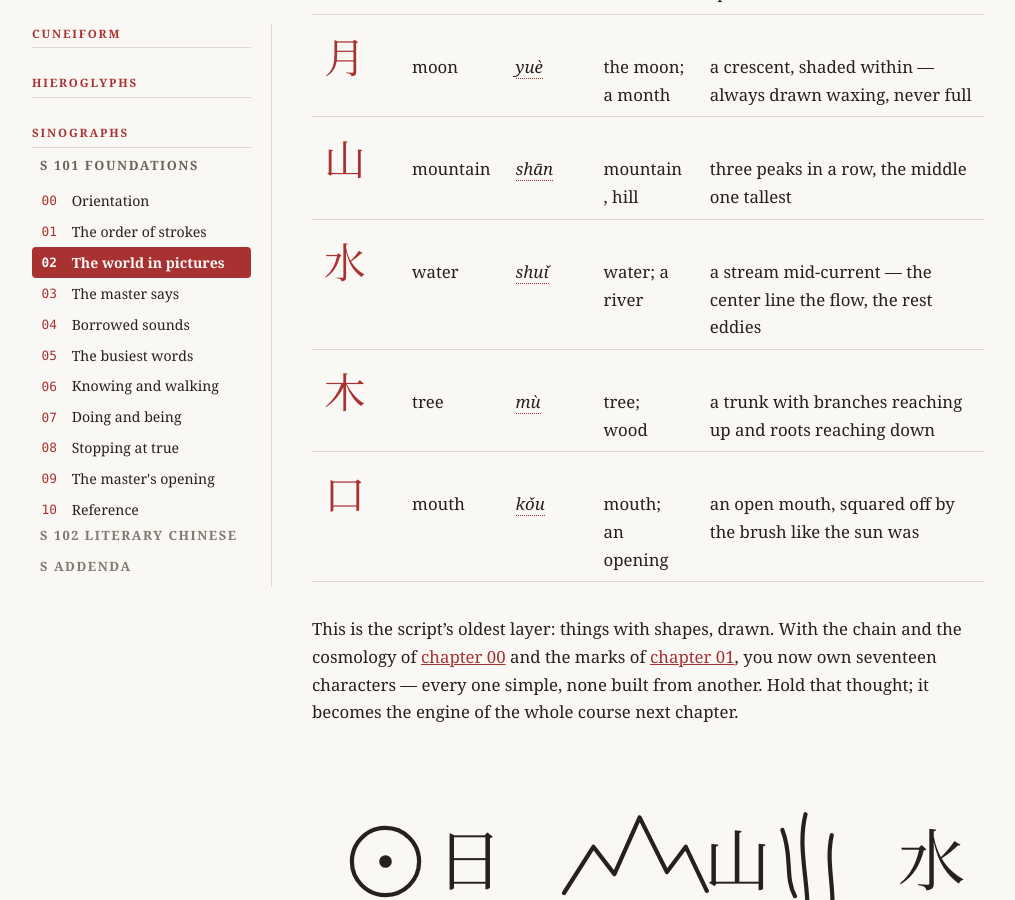
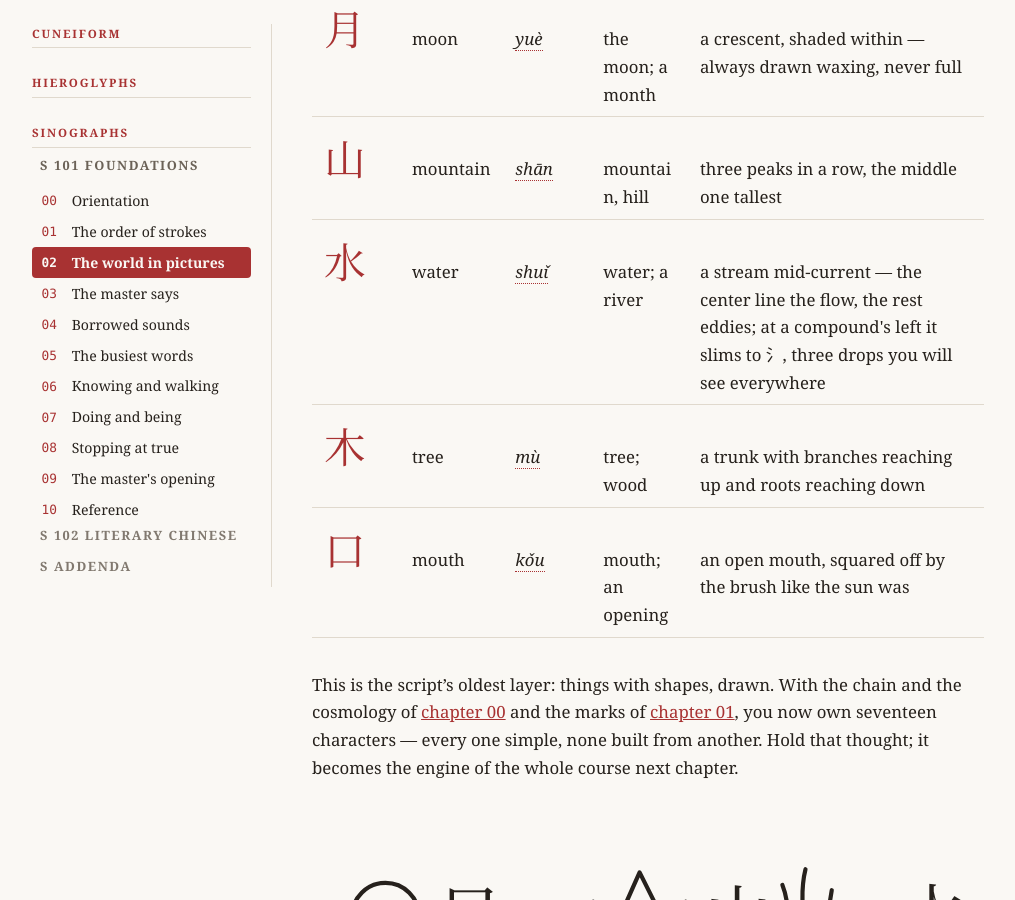
Before and after one commit to arvicco/nabu-edubba, a Jekyll site: the page built from site/sinographs/101/02-the-world-in-pictures.md, in a window 1280 px wide and 900 px high, scrolled down 426 px. Shown: the whole window, without its empty margins (132-1147 px from the left). Built offline with Jekyll 4.4.1, drawn with Linux system fonts in a browser that asks for light colours.

Commit message:
feat: 氵 presented at the source — the radical form rides with 水
Owner ruling: the slimmed water is everywhere, so it is shown the
moment 水 is taught (ch02 hook + shows:), the same mechanism 刀
uses for 刂 — and 沐's hook now reads "water 氵 for meaning" with
the glyph the student actually sees at the character's left.

Co-Authored-By: Claude Fable 5 <noreply@anthropic.com>

```diff
--- a/site/sinographs/101/02-the-world-in-pictures.md
+++ b/site/sinographs/101/02-the-world-in-pictures.md
@@ -12,6 +12,7 @@ permalink: /sinographs/101/02-the-world-in-pictures/
 course_url: /sinographs/101/
 course_title: "Sinographs 101"
 teaches: ["日", "月", "山", "水", "木", "口"]
+shows: ["氵"]
 ---
 
 # The world in pictures
@@ -44,7 +45,8 @@ Six characters, and every one of them is a drawing:
       <td class="script sign-cell">水</td><td>water</td><td><a class="say" href="{{ '/assets/audio/pinyin/shui.mp3' | relative_url }}" title="hear it"><span class="translit pinyin">shuǐ</span></a></td>
       <td>water; a river</td>
       <td>a stream mid-current — the center line the flow, the
-      rest eddies</td>
+      rest eddies; at a compound's left it slims to 氵, three
+      drops you will see everywhere</td>
     </tr>
     <tr>
       <td class="script sign-cell">木</td><td>tree</td><td><a class="say" href="{{ '/assets/audio/pinyin/mu.mp3' | relative_url }}" title="hear it"><span class="translit pinyin">mù</span></a></td>
```
Also changed, not shown: site/sinographs/101/04-roots-tips-borrowed-sounds.md (+2 -1 lines).
